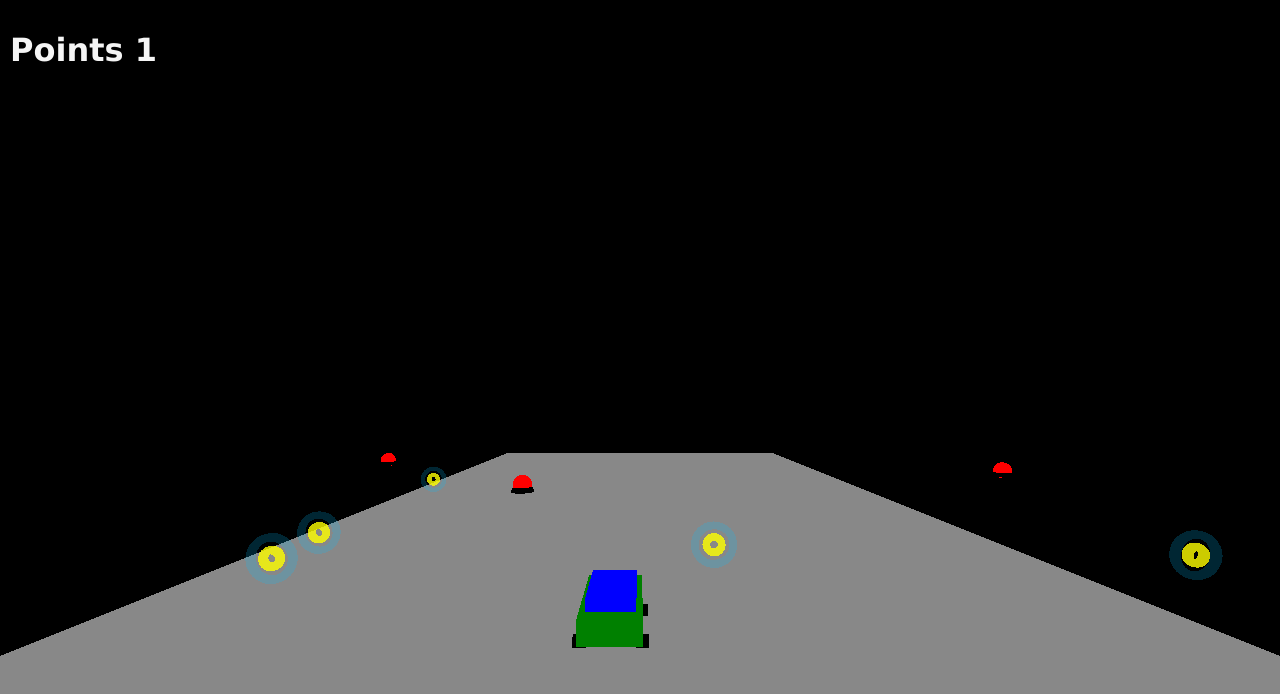
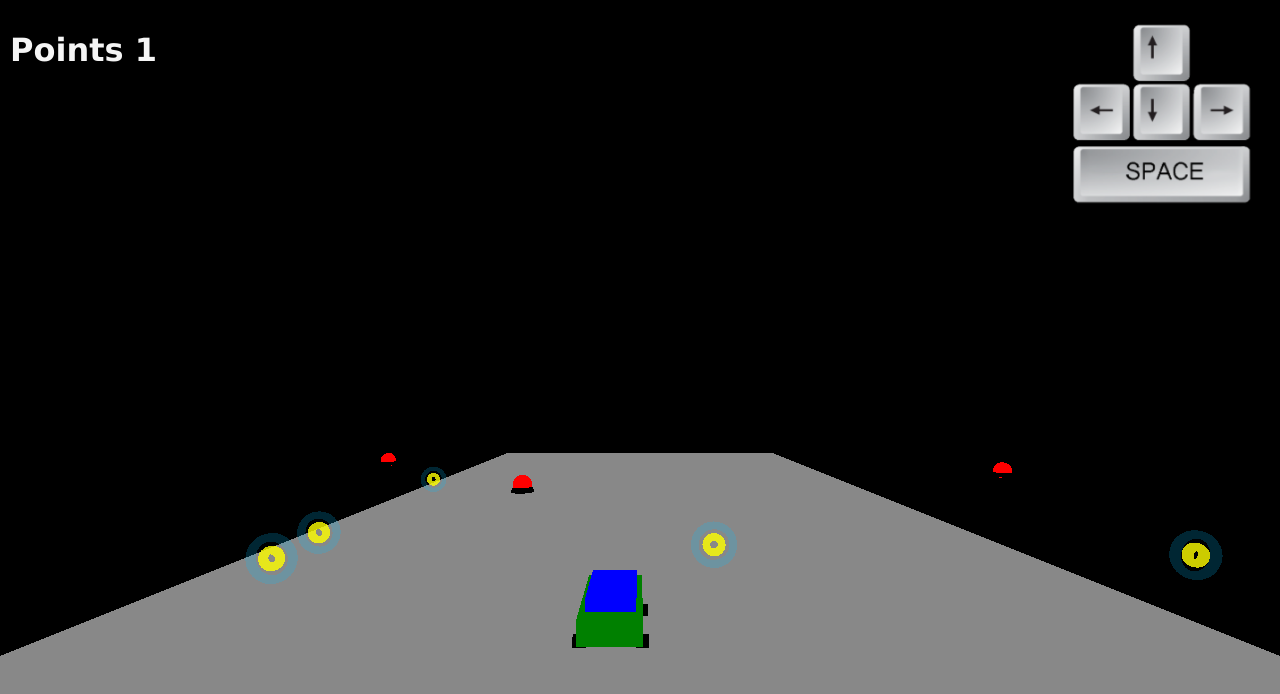
Before and after one commit to H-djivandjy/CarGame_three.js, a website built with Vite: page index.html in a window 1280 px wide. Built offline with nearby package versions, Linux system fonts and the light colour scheme; animation ran at ten frames a second.

Commit message:
adding instruction image

```diff
--- a/index.html
+++ b/index.html
@@ -5,6 +5,7 @@
     <link rel="icon" type="image/svg+xml" href="/vite.svg" />
     <meta name="viewport" content="width=device-width, initial-scale=1.0" />
     <title>DrivingCar</title>
+    <link rel="stylesheet" href="styles.css">
   </head>
   <body>
     <div id="ui">
@@ -12,6 +13,8 @@
       <h1 id="gameOver"></h1>
       <div id="restartBtnContainer"></div>
     </div>
+    <img id="instructionImage" src="/public/keyboard.png" alt="Instruction Image">
+
     <script type="module" src="/main.js"></script>
   </body>
 </html>
--- a/main.js
+++ b/main.js
@@ -374,7 +374,19 @@ function restartGame() {
   }
 }
 
-// Animation loop
+//* ___________ Removing the Image after starting the game
+// Get a reference to the instruction image element
+const instructionImage = document.getElementById('instructionImage');
+
+// Event listener for starting the game and hiding the image
+window.addEventListener('keydown', (e) => {
+  if (e.key === 'ArrowUp' || e.key === ' ') {
+    // Hide the image when the game starts
+    instructionImage.style.display = 'none';
+  }
+});
+
+//! _________________________| Animation loop |_________________________
 function animate() {
   requestAnimationFrame(animate);
 
@@ -407,7 +419,8 @@ window.addEventListener('resize', () => {
   renderer.setSize(window.innerWidth, window.innerHeight);
 });
 
-// Event listener for keyboard controls (movement)
+
+//* ---------------> Keyboard Controls (movement)
 window.addEventListener('keydown', (e) => {
   if (e.key === 'd' || e.key === 'D' || e.key === 'ArrowRight') {
     playerBody.position.x += 0.2;
--- a/style.css
+++ b/style.css
@@ -36,3 +36,13 @@ body {
 h1 {
   color: whitesmoke;
 }
+
+/* Style for the instruction image */
+#instructionImage {
+  position: absolute;
+  top: 20px;
+  right: 20px;
+  width: 200px;
+  height: auto;
+  z-index: 1; /* Ensure it's on top of other elements */
+}
```
Also changed, not shown: public/keyboard.png (added).
